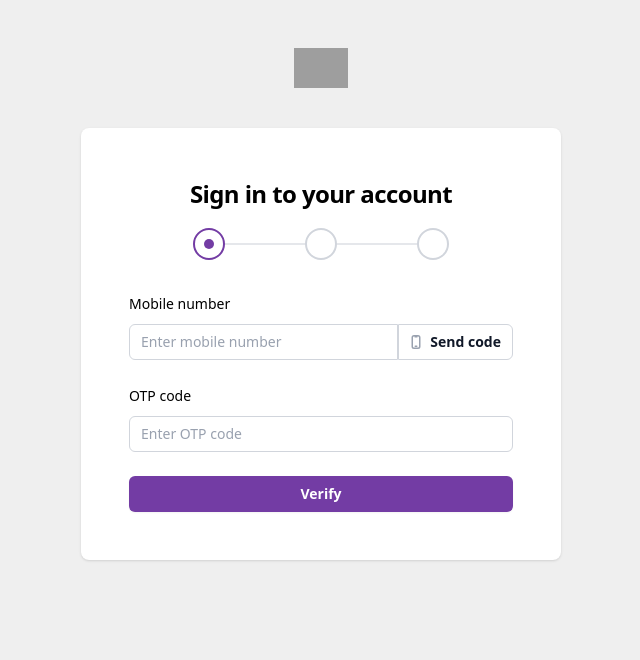
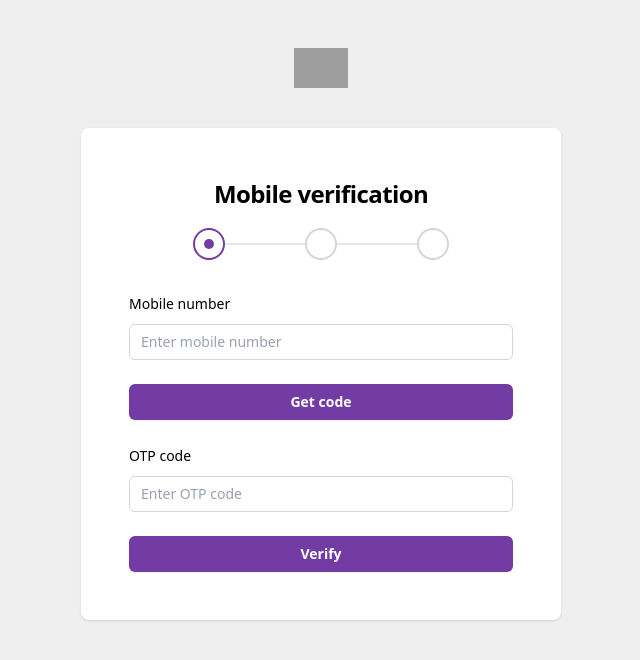
Before and after one commit to bot19/id4me-onboarding-flow-practice, a React (Vite) app: page / in a window 1280 px wide. Shown: the top 660 px of the page, without its empty margins (319-959 px from the left). Built offline with nearby package versions, Linux system fonts and the light colour scheme; grey boxes are pictures that could not be loaded.

Commit message:
auth form WIP

```diff
--- a/src/components/authenticate/index.tsx
+++ b/src/components/authenticate/index.tsx
@@ -1,5 +1,14 @@
-import { DevicePhoneMobileIcon } from '@heroicons/react/16/solid';
+// import { DevicePhoneMobileIcon } from '@heroicons/react/16/solid';
 import { InputBasic, ProgressIndicator } from '../../ui';
+import { useForm } from 'react-hook-form';
+import type { SubmitHandler } from 'react-hook-form';
+import { zodResolver } from '@hookform/resolvers/zod';
+import {
+  MobileNumberSchema,
+  type MobileNumberType,
+} from '../../validators/onboard.validator';
+import { api, API_URL_SEND_OTP } from '../../services/api';
+import { cn } from '../../utils';
 
 // TODO: fix input-button thin border (right)
 export const StepOneAuth = () => {
@@ -7,7 +16,7 @@ export const StepOneAuth = () => {
     <div className="mt-10 mb-16 min-w-[320px] xs:mx-auto xs:w-full xs:max-w-[480px]">
       <div className="bg-white px-6 py-12 shadow-sm xs:rounded-lg xs:px-12">
         <h2 className="mb-4 text-center text-2xl/9 font-bold tracking-tight text-secondary">
-          Sign in to your account
+          Mobile verification
         </h2>
 
         <div className="mb-8 flex justify-center">
@@ -15,22 +24,9 @@ export const StepOneAuth = () => {
         </div>
 
         <div className="space-y-6">
-          <InputBasic
-            autoComplete="tel"
-            label="Mobile number"
-            name="mobile"
-            placeholder="Enter mobile number"
-            required
-            type="text"
-            button="Send code"
-            buttonIcon={
-              <DevicePhoneMobileIcon
-                aria-hidden="true"
-                className="-ml-0.5 size-4 text-gray-400"
-              />
-            }
-          />
+          <MobileNumberForm />
 
+          <form onSubmit={() => void 0} className="space-y-6">
             <InputBasic
               autoComplete="one-time-code"
               label="OTP code"
@@ -48,8 +44,67 @@ export const StepOneAuth = () => {
                 Verify
               </button>
             </div>
+          </form>
         </div>
       </div>
     </div>
   );
 };
+
+const MobileNumberForm = () => {
+  const {
+    register,
+    handleSubmit,
+    setError,
+    formState: { errors, isSubmitting },
+  } = useForm<MobileNumberType>({
+    resolver: zodResolver(MobileNumberSchema),
+  });
+
+  const onSubmit: SubmitHandler<MobileNumberType> = async data => {
+    try {
+      const response = await api.post(API_URL_SEND_OTP, data);
+
+      if (!response.success) {
+        setError('mobile', {
+          type: 'server',
+          message: response.error,
+        });
+        return;
+      }
+
+      // Handle success
+      console.log('Success:', response.data);
+    } catch {
+      setError('mobile', {
+        type: 'server',
+        message: 'Network error. Please try again.',
+      });
+    }
+  };
+
+  return (
+    <form onSubmit={e => void handleSubmit(onSubmit)(e)} className="space-y-6">
+      <InputBasic
+        autoComplete="tel"
+        label="Mobile number"
+        placeholder="Enter mobile number"
+        type="number"
+        disabled={isSubmitting}
+        error={errors.mobile}
+        {...register('mobile')}
+      />
+
+      <button
+        type="submit"
+        className={cn(
+          'flex w-full justify-center rounded-md bg-primary px-3 py-1.5 text-sm/6 font-semibold text-white shadow-xs hover:bg-primary focus-visible:outline-2 focus-visible:outline-offset-2 focus-visible:outline-primary cursor-pointer',
+          isSubmitting && 'disabled:cursor-not-allowed disabled:opacity-50'
+        )}
+        disabled={isSubmitting}
+      >
+        Get code
+      </button>
+    </form>
+  );
+};
```
Lines whose indentation alone changed are shown as unchanged.
